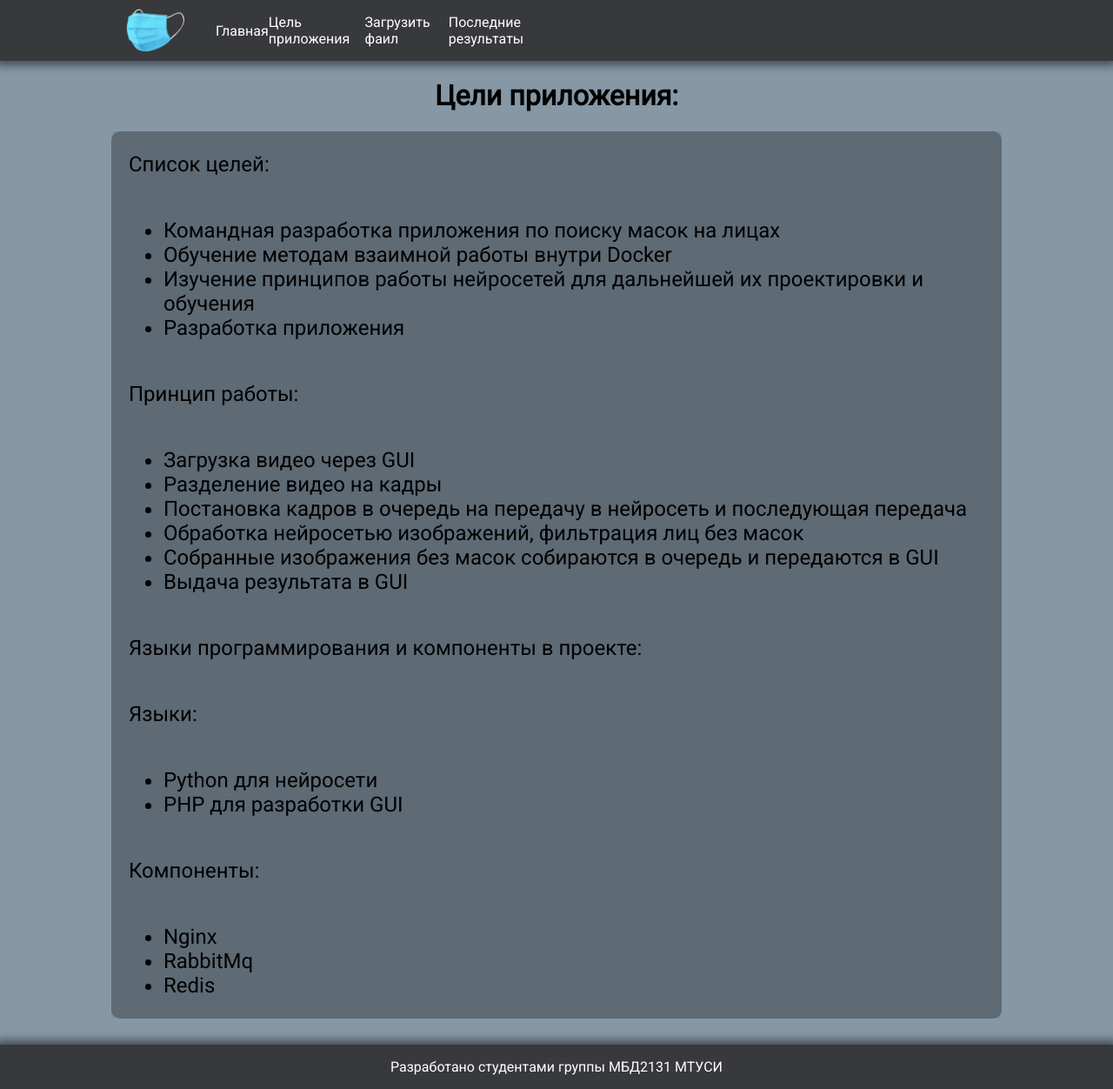
After one commit to nemelkiy/mask_detector, a PHP site: page /goal.php in a window 1280 px wide. The commit adds this page. Shown: the whole page at 87% size. Run offline with PHP 8.4, Linux system fonts and the light colour scheme.

Commit message:
Добавлена страница целей. Корректировка стилей под 1920. Небольшая работа со стилями

```diff
--- /dev/null
+++ b/front/core/header.php
@@ -0,0 +1,15 @@
+<header>
+    <div class="header-line">
+        <div class="container">
+        <div class="logo">
+
+        </div>
+        <nav>
+            <a href="/">Главная</a>
+            <a href="goal.php">Цель приложения</a>
+            <a href="">Загрузить фаил</a>
+            <a href="">Последние результаты</a>
+        </nav>
+        </div>
+    </div>
+    </header>
--- a/front/css/main.css
+++ b/front/css/main.css
@@ -67,9 +67,12 @@ nav>a:hover{
 .index-container{
     min-height: 80vh;
     position: relative;
+    align-items: center;
+    justify-content: center;
+    margin-bottom: 30px;
 }
 .carousel-slide{
-    width: 435px;
+    width: 490px;
     min-height: 380px;
     border-radius: 25px;
     box-shadow: 0 0 15px 3px rgba(1,1,1,0.1);
@@ -78,3 +81,26 @@ nav>a:hover{
     margin-top: 10px;
     margin-bottom: 10px;
 }
+h1{
+    text-align: center;
+}
+.index-container__text{
+    font-size: 1.5em;
+    background-color: rgba(1,1,1,0.3);
+    border-radius: 10px;
+    padding-left: 20px;
+    padding-right: 20px;
+    min-height: 50vh;
+    display: flex;
+    flex-direction: column;
+    justify-content: space-around;
+    box-shadow: 0 0 15px 3px rgba(1,1,1,0.1);
+}
+.index-container__text a{
+    text-decoration: none;
+    color: #fff;
+    transition: color .3s ease-in;
+}
+.index-container__text a:hover{
+    color: #F99514;
+}
--- /dev/null
+++ b/front/css/media.css
@@ -0,0 +1,28 @@
+@media only screen and (max-width : 1920px) {
+    .carousel-slide{
+        width: 360px;
+        min-height: 250px;
+    }
+}
+@media only screen and (max-width : 1200px) {
+
+}
+@media only screen and (max-width : 840px) {
+
+}
+@media only screen and (max-width : 768px) {
+
+}
+
+@media only screen and (max-width : 450px) {
+
+}
+@media only screen and (max-width : 395px) {
+
+}
+@media only screen and (max-width : 375px) {
+
+}
+@media only screen and (max-width : 320px) {
+
+}
--- /dev/null
+++ b/goal.php
@@ -0,0 +1,62 @@
+<!DOCTYPE html>
+<html lang="ru">
+<head>
+    <meta charset="UTF-8">
+    <meta http-equiv="X-UA-Compatible" content="IE=edge">
+    <meta name="viewport" content="width=device-width, initial-scale=1.0">
+    <title>Добро пожаловать в Mask Detector от группы разработчиков МБД2131 МТУСИ</title>
+
+    <link rel="stylesheet" href="front/css/main.css">
+    <link rel="stylesheet" href="front/css/owl.carousel.min.css">
+    <link rel="stylesheet" href="front/css/owl.theme.default.min.css">
+    <link rel="stylesheet" href="front/css/media.css">
+
+    <script src="front/js/jquery-3.6.0.min.js"></script>
+    <script src="front/js/owl.carousel.min.js"></script>
+    <script src="front/js/common.js"></script>
+
+</head>
+<body>
+    <?include('front/core/header.php')?>
+    <h1>Цели приложения:</h1>
+    <div class="container index-container">
+        <div class="index-container__text">
+            <p>Список целей:</p>
+            <ul>
+                <li>Командная разработка приложения по поиску масок на лицах</li>
+                <li>Обучение методам взаимной работы внутри Docker</li>
+                <li>Изучение принципов работы нейросетей для дальнейшей их проектировки и обучения</li>
+                <li>Разработка приложения</li>
+            </ul>
+            <p>Принцип работы:</p>
+            <ul>
+                <li>Загрузка видео через GUI</li>
+                <li>Разделение видео на кадры</li>
+                <li>Постановка кадров в очередь на передачу в нейросеть и последующая передача</li>
+                <li>Обработка нейросетью изображений, фильтрация лиц без масок</li>
+                <li>Собранные изображения без масок собираются в очередь и передаются в GUI</li>
+                <li>Выдача результата в GUI</li>
+            </ul>
+            <p>Языки программирования и компоненты в проекте:</p>
+            <p>Языки:</p>
+            <ul>
+                <li>Python для нейросети</li>
+                <li>PHP для разработки GUI</li>
+            </ul>
+            <p>Компоненты:</p>
+            <ul>
+                <li>Nginx</li>
+                <li>RabbitMq</li>
+                <li>Redis</li>
+            </ul>
+        </div>
+    </div>
+    <footer>
+        <div class="footer-line">
+            <div class="container" style="justify-content: center;">
+            <p>Разработано студентами группы МБД2131 МТУСИ</p>
+            </div>
+        </div>
+    </footer>
+</body>
+</html>
```
Also changed, not shown: index.php (+9 -16 lines).
